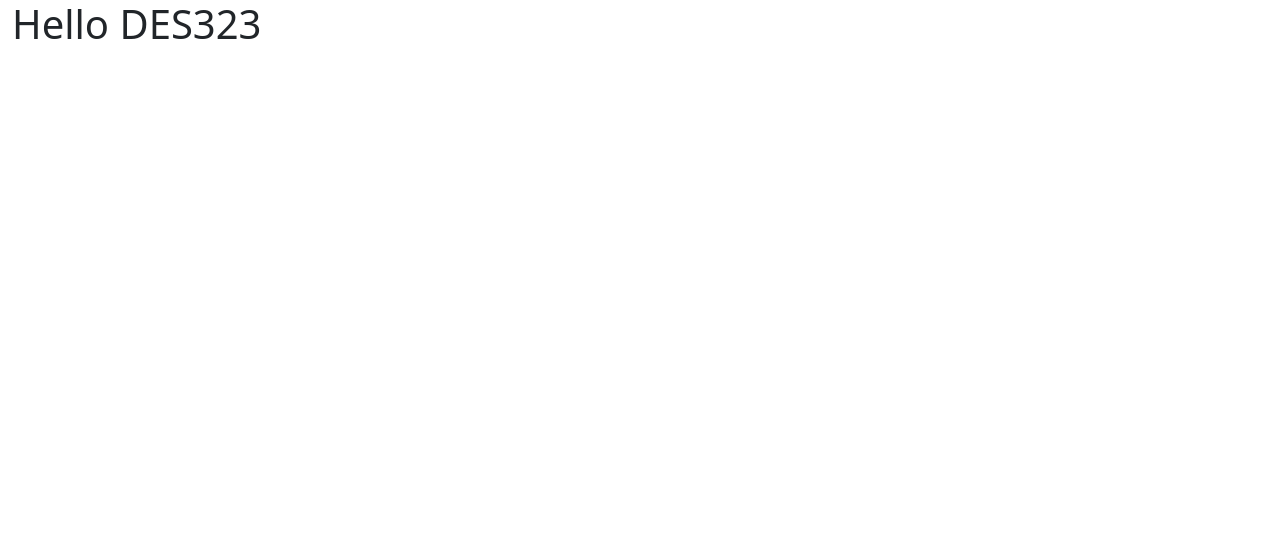
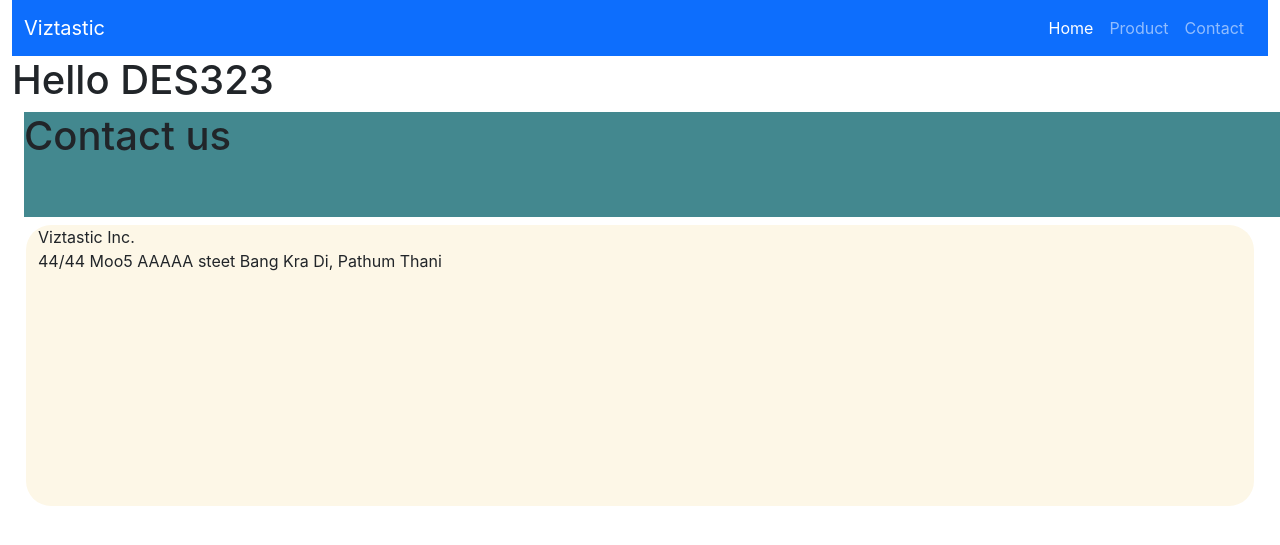
Before and after one commit to Raliciel/DES323_proj, a Django app: page / in a window 1280 px wide; the page is wider, and only the part inside the window is pictured. Before the commit the part shown is almost empty. Shown: the top 545 px of that part. Run offline with Django 4.2, Linux system fonts and the light colour scheme.

Commit message:
Footer & Header Code

```diff
--- a/hello_world/static/main.css
+++ b/hello_world/static/main.css
@@ -43,3 +43,18 @@
 .small {
   font-size: 0.75rem;
 }
+
+.footer h1 {
+  width: 1440px;
+  height: 105px;
+  flex-shrink: 0;
+  background: #43888F;
+}
+
+.footer-card {
+  width: 1228px;
+  height: 281.438px;
+  flex-shrink: 0;
+  border-radius: 25px;
+  background: #FDF7E7;
+}
--- a/hello_world/templates/web/component/footer.html
+++ b/hello_world/templates/web/component/footer.html
@@ -0,0 +1,10 @@
+<div class="container-fluid footer">
+    <h1>Contact us</h1>
+    <div class = "container-fluid footer-card">
+        <label>Viztastic Inc.</label>
+        <p>
+            44/44 Moo5 AAAAA steet
+            Bang Kra Di, Pathum Thani
+        </p>
+    </div>
+</div>
--- a/hello_world/templates/web/component/header.html
+++ b/hello_world/templates/web/component/header.html
@@ -0,0 +1,22 @@
+<nav class="navbar navbar-expand-lg navbar-dark bg-primary">
+    <div class="container-fluid">
+        <a class="navbar-brand" href="#">Viztastic</a>
+        <button class="navbar-toggler"type="button" data-bs-toggle="collapse" data-bs-target="#navbarSupportedContent" aria-controls="navbarSupportedContent"
+            aria-expanded="false" aria-label="Toggle navigation">
+            <span class="navbar-toggler-icon"></span>
+        </button>
+        <div class="collapse navbar-collapse"id="navbarSupportedContent">
+            <ul class="navbar-nav ms-auto me-1 mb-2 mb-lg-0">
+                <li class="nav-item">
+                    <a class="nav-link active" aria-current="page" href="#">Home</a>
+                </li>
+                <li class="nav-item">
+                    <a class="nav-link" href="#">Product</a>
+                </li>
+                <li class="nav-item">
+                    <a class="nav-link" href="#">Contact</a>
+                </li>
+            </ul>
+        </div>
+    </div>
+</nav>
--- a/hello_world/templates/web/layout.html
+++ b/hello_world/templates/web/layout.html
@@ -1,12 +1,18 @@
+{% load django_browser_reload %}
+{% load static %}
+
 <!DOCTYPE html>
 <html lang="en">
+
     <head>
         <title>{% block title %}Example W10{% endblock %}</title>
         <meta charset="utf-8">
         <meta name="viewport" content="width=device-width, initial-scale=1">
         <link href="https://cdn.jsdelivr.net/npm/bootstrap@5.0.2/dist/css/bootstrap.min.css" rel="stylesheet"
         integrity="sha384-EVSTQN3/azprG1Anm3QDgpJLIm9Nao0Yz1ztcQTwFspd3yD65VohhpuuCOmLASjC" crossorigin="anonymous">
+        <link rel="stylesheet" href="{% static 'main.css' %}">
     </head>
+
     <body>
         <div class="container-fluid">
         {% include 'web/component/header.html' %}
@@ -19,4 +25,5 @@
         integrity="sha384-MrcW6ZMFYlzcLA8Nl+NtUVF0sA7MsXsP1UyJoMp4YLEuNSfAP+JcXn/tWtIaxVXM"
         crossorigin="anonymous"></script>
     </body>
+
 </html>
```
Lines whose indentation alone changed are shown as unchanged.
